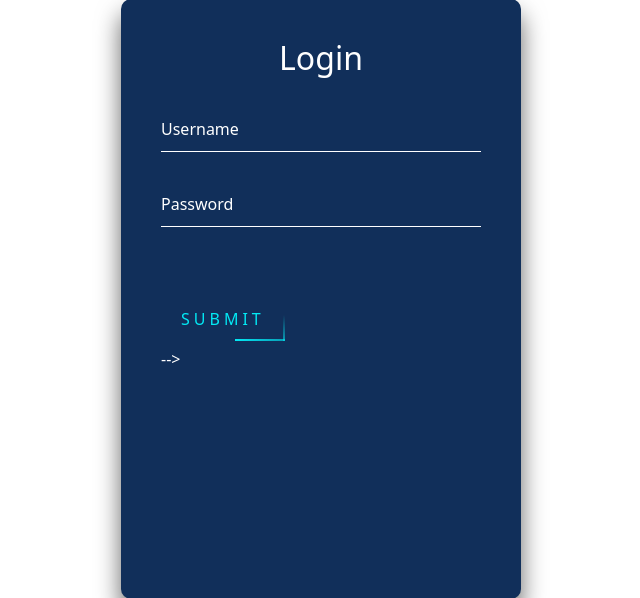
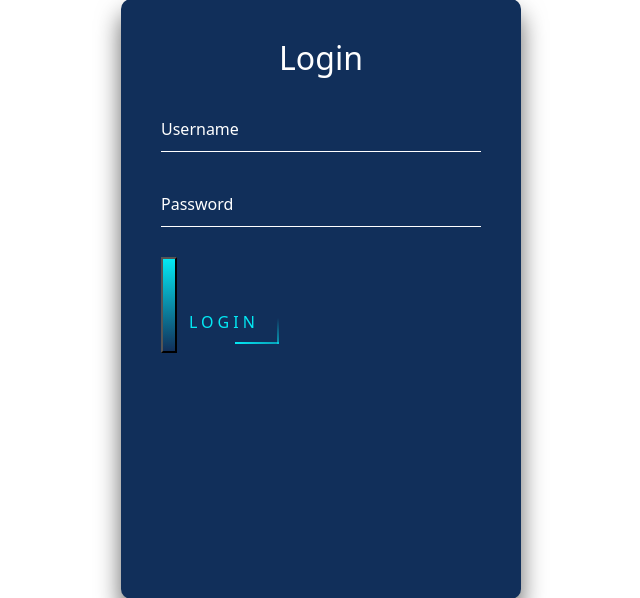
Before and after one commit to zerothrohit/SKILL-ASSESS-2.0, a Django app: page /login in a window 1280 px wide. Shown: the part 261-859 px from the top of the page, without its empty margins (319-959 px from the left). Run offline with Django 4.2, Linux system fonts and the light colour scheme; some libraries are stand-ins or nearby versions.

Commit message:
login connection

```diff
--- a/skill_assess/static/css/login.css
+++ b/skill_assess/static/css/login.css
@@ -351,7 +351,7 @@ html {
     }
   }
 
-  .login-box a span:nth-child(4) {
+  .login-submit {
     bottom: -100%;
     left: 0;
     width: 2px;
--- a/skill_assess/templates/login.html
+++ b/skill_assess/templates/login.html
@@ -64,27 +64,28 @@
         {{ error_message }}
     </div>
 {% endif %}
-    <form>
+    <form action="/login" method="post">
         {% csrf_token %}
       <div class="user-box">
-        <input type="text" name="" required="">
+        <input type="text" name="username" required>
         <label>Username</label>
       </div>
       <div class="user-box">
-        <input type="password" name="" required="">
+        <input type="password" name="password" required>
         <label>Password</label>
       </div>
+      <button type="submit" class="login-submit">
       <a href="#">
         <span></span>
         <span></span>
         <span></span>
         <span></span>
-        Submit
-      </a>
+        Login
+      </a></button>
     </form>
     {% if username %}
     <p>Welcome, {{ username }}!</p>
-{% endif %} -->
+{% endif %}
   </div>
 
 </body>
--- a/skill_assess/templates/resume.html
+++ b/skill_assess/templates/resume.html
@@ -40,7 +40,7 @@
     </header>
 
 	<div class="texts">
-		<h1 class="t-1">Welcome to Our Website, {{ request.user.username }}!</h1>
+		<h1 class="t-1">Hello, {{ request.user.username }}!</h1>
 
 		<br><br>		<br><br>
 		<h2 class="t-2">Enter Your Details</h2>
```
Also changed, not shown: 10 other files.
